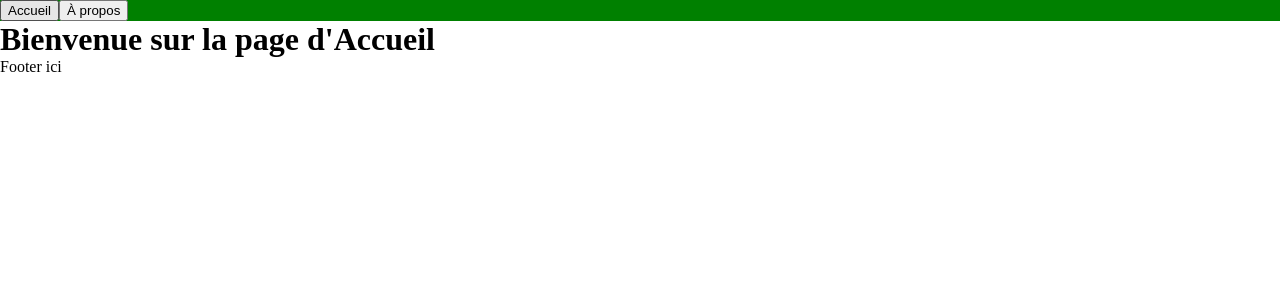
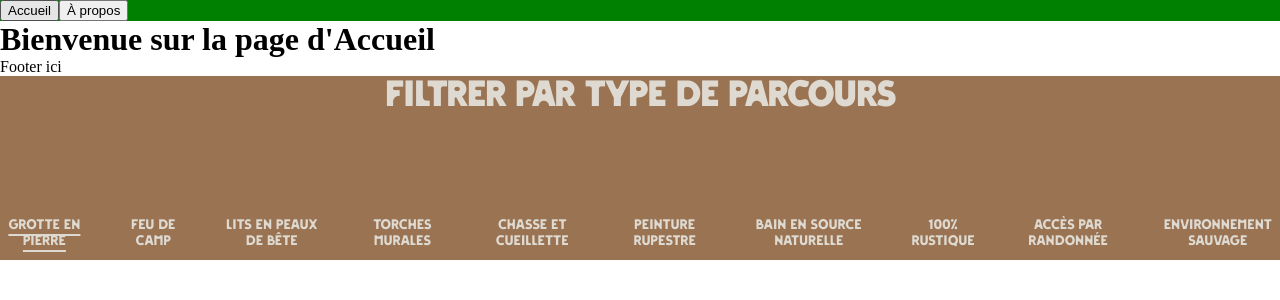
Before and after one commit to Luigi-44/Cro-Magnon, a React (Vite) app: page / in a window 1280 px wide. Shown: the top 300 px of the page. Built offline with nearby package versions, Linux system fonts and the light colour scheme.

Commit message:
Frond-end Ok!

```diff
--- a/src/App.tsx
+++ b/src/App.tsx
@@ -1,7 +1,8 @@
-import { Outlet } from 'react-router-dom';
-import Footer from './Components/Footer';
-import './App.css';
-import Header from './Components/Header';
+import { Outlet } from "react-router-dom";
+import Footer from "./Components/Footer";
+import "./App.css";
+import Header from "./Components/Header";
+import Filtre from "./Components/Filtre";
 
 function App() {
   return (
@@ -9,6 +10,7 @@ function App() {
       <Header />
       <Outlet />
       <Footer />
+      <Filtre />
     </div>
   );
 }
--- /dev/null
+++ b/src/Components/Filtre.css
@@ -0,0 +1,43 @@
+@font-face {
+  font-family: "Forta";
+  src: url("../assets/Forta.ttf") format("truetype");
+  font-weight: normal;
+  font-style: normal;
+}
+
+.filtre {
+  background-color: var(--secondary-color);
+  h2 {
+    text-align: center;
+    color: var(--text-color);
+    font-size: 2rem;
+    margin-bottom: 100px;
+    font-family: "Forta", sans-serif;
+  }
+
+  .filtre__conteneur {
+    display: flex;
+    gap: 2rem;
+    justify-content: center;
+    padding-bottom: 10px;
+
+    button {
+      background-color: transparent;
+      border: none;
+      font-size: 0.8rem;
+      color: var(--text-color);
+      font-family: "Forta", sans-serif;
+
+      &:hover {
+        transition: all 0.3s ease-in-out;
+        text-decoration: underline 2px;
+        text-underline-offset: 5px;
+      }
+    }
+    .filtre__bouton.active {
+      transition: 0.3s;
+      text-decoration: underline 2px;
+      text-underline-offset: 5px;
+    }
+  }
+}
--- /dev/null
+++ b/src/Components/Filtre.tsx
@@ -0,0 +1,42 @@
+import "./Filtre.css";
+import { useState } from "react";
+
+function Filtre() {
+  const [active, setActive] = useState("Grotte en pierre");
+
+  const filtres = [
+    { id: 1, nom: "Grotte en pierre", icon: "fa-solid fa-mountain" },
+    { id: 2, nom: "Feu de camp", icon: "fa-solid fa-fire" },
+    { id: 3, nom: "Lits en peaux de bête", icon: "fa-solid fa-bed" },
+    { id: 4, nom: "Torches murales", icon: "fa-solid fa-lightbulb" },
+    { id: 5, nom: "Chasse et cueillette", icon: "fa-solid fa-drumstick-bite" },
+    { id: 6, nom: "Peinture rupestre", icon: "fa-solid fa-paint-brush" },
+    { id: 7, nom: "Bain en source naturelle", icon: "fa-solid fa-water" },
+    { id: 8, nom: "100% rustique", icon: "fa-solid fa-campground" },
+    { id: 9, nom: "Accès par randonnée", icon: "fa-solid fa-hiking" },
+    { id: 10, nom: "Environnement sauvage", icon: "fa-solid fa-tree" },
+  ];
+
+  return (
+    <div className="filtre">
+      <h2>Filtrer par type de parcours</h2>
+      <div className="filtre__conteneur">
+        {filtres.map((filtre) => (
+          <div className="filtre__item" key={filtre.id}>
+            <button
+              type="button"
+              className={`filtre__bouton ${
+                active === filtre.nom ? "active" : ""
+              }`}
+              onClick={() => setActive(filtre.nom)}
+            >
+              <span>{filtre.nom}</span>
+            </button>
+          </div>
+        ))}
+      </div>
+    </div>
+  );
+}
+
+export default Filtre;
```
Also changed, not shown: src/App.css (+7 -6 lines), src/assets/Forta.ttf (added).
